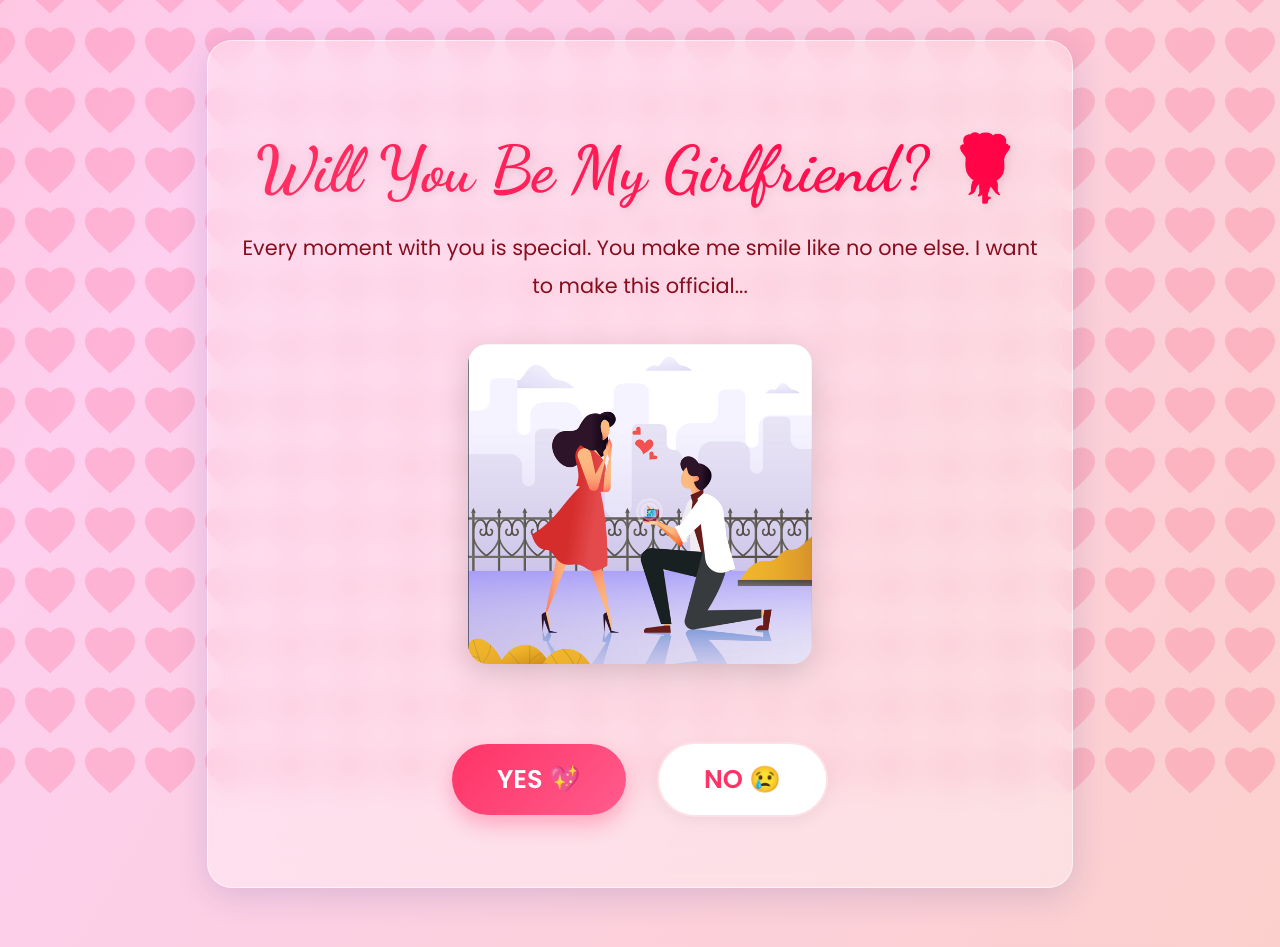
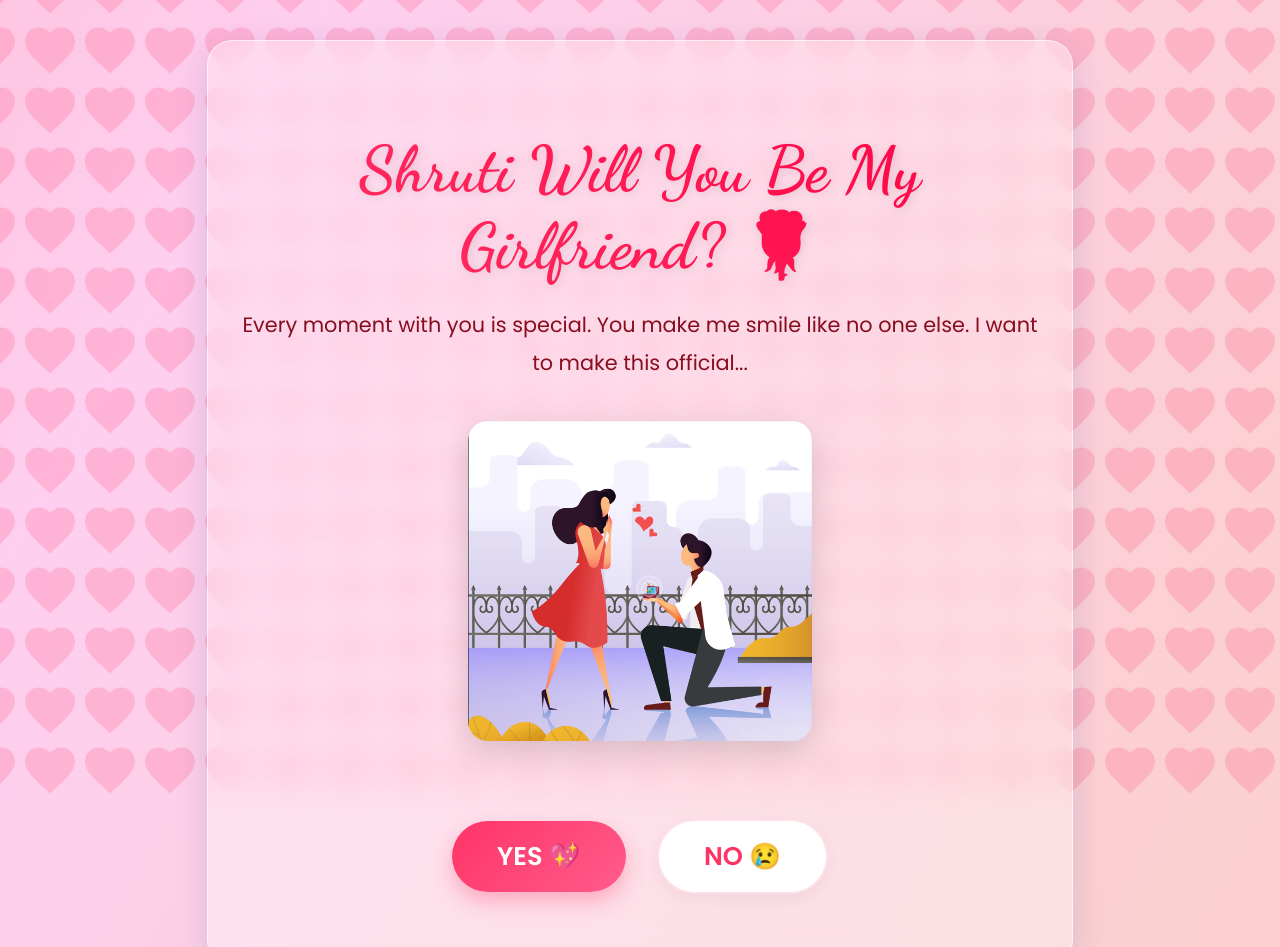
Before and after one commit to Pratik6527/PratikMondal, a plain HTML site: page index.html in a window 1280 px wide. Shown: the top 947 px of the page. Drawn offline with nearby package versions, Linux system fonts and the light colour scheme.

Commit message:
Update index.html

```diff
--- a/index.html
+++ b/index.html
@@ -23,7 +23,7 @@
 
     <div class="container">
         <header class="hero">
-            <h1 class="animate-pop-in">Will You Be My Girlfriend? 🌹</h1>
+            <h1 class="animate-pop-in">Shruti Will You Be My Girlfriend? 🌹</h1>
             <p class="animate-fade-in">Every moment with you is special. You make me smile like no one else. I want
                 to make this official...</p>
             <div class="illustration-container animate-fade-in">
```
